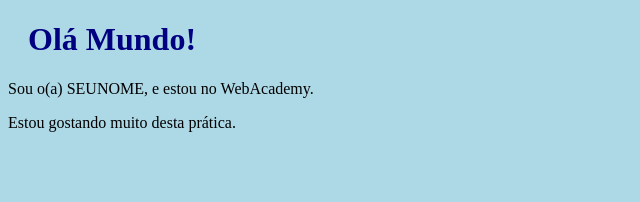
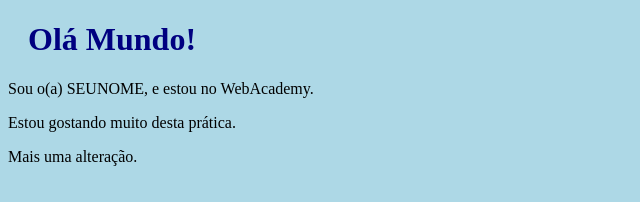
Before and after one commit to silvana21/roteiroWebAcademy, a plain HTML site: page index.html in a window 1280 px wide. Shown: the whole page, without its empty margins (0-640 px from the left). Drawn offline with Linux system fonts and the light colour scheme.

Commit message:
Alteração para ver no GitHub.

```diff
--- a/index.html
+++ b/index.html
@@ -8,5 +8,6 @@
         <h1>Olá Mundo!</h1>
         <p>Sou o(a) SEUNOME, e estou no WebAcademy.</p>
         <p>Estou gostando muito desta prática.</p>
+        <p>Mais uma alteração.</p>
     </body>
 </html>
```
Also changed, not shown: saida.txt, 1 other file.
